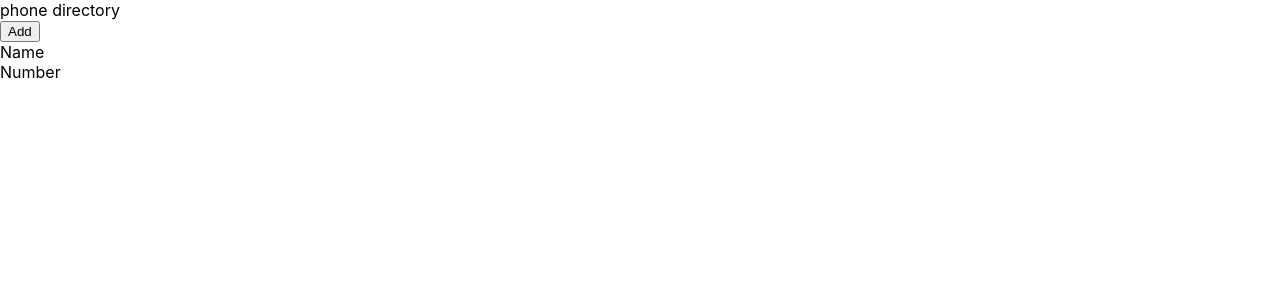
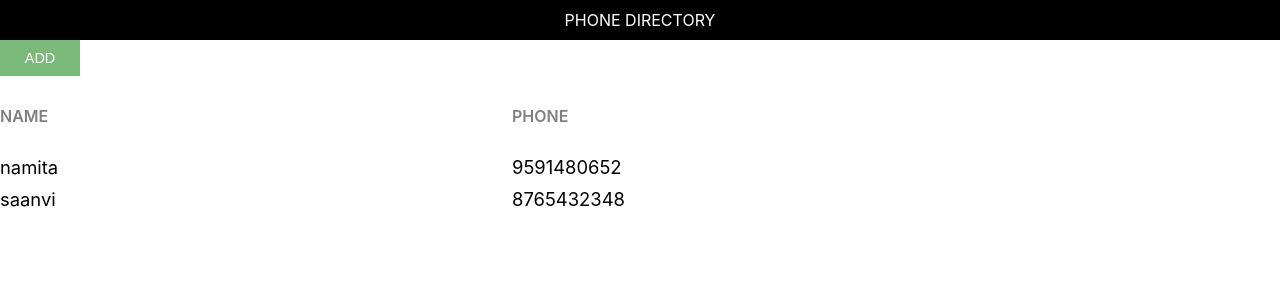
Before and after one commit to Namita2/phone-directory, a React (Create React App) app: page / in a window 1280 px wide. Shown: the top 300 px of the page. Built offline with nearby package versions, Linux system fonts and the light colour scheme.

Commit message:
rendered dynamically

```diff
--- /dev/null
+++ b/src/App.css
@@ -0,0 +1,40 @@
+.custom-btn {
+    padding: 10px;
+    border: none;
+    margin-right: 10px;
+    text-transform: uppercase;
+    width: 80px;
+    font-size: 0.9rem;
+    cursor: pointer;
+    outline: none;
+}
+
+.add-btn {
+    background: #7ab97a;
+    color: #fff;
+}
+
+.grid-container {
+    display: grid;
+    grid-template-columns: 40% 30% auto;
+    margin-bottom: 10px;
+}
+
+.heading-container {
+    margin: 30px 0 30px 0;
+    width: 100%;
+}
+
+.grid-item {
+    background-color: rgba(255, 255, 255, 0.8);
+    font-size: 1.15rem;
+    word-wrap: break-word;
+    padding-right: 10px;
+}
+
+.name-heading, .phone-heading {
+    font-size: 1rem;
+    font-weight: 600;
+    color: #808080;
+    text-transform: uppercase;
+}
--- a/src/App.js
+++ b/src/App.js
@@ -1,15 +1,32 @@
 import React from 'react';
 import Header from './Header';
+import './App.css';
 
 function App() {
+  let subscribers=[
+    {
+      name:'namita',number:9591480652,id:1
+    },
+    {
+      name:'saanvi',number:8765432348,id:2
+    }
+  ]
   return (
     <div>
       <Header />
-     <button>Add</button>
-    <div>
-      <span>Name</span><br/>
-      <span>Number</span>
-    </div>
+     <div className="component-body-container">
+          <button className="custom-btn add-btn">Add</button>
+
+          <div className="grid-container heading-container">
+            <span className="grid-item name-heading">Name</span>
+            <span className="grid-item phone-heading">Phone</span>
+          </div>
+          {subscribers.map(subscriber =>{ return <div key={subscriber.id}className="grid-container">
+            <span className="grid-item">{subscriber.name}</span>
+            <span className="grid-item">{subscriber.number}</span>
+          </div>})}
+
+          </div>
     </div>
  );
 }
--- a/src/Header.css
+++ b/src/Header.css
@@ -1,6 +1,7 @@
 .Header{
-    color:'white';
-    background:'black';
-    text-align:'center';
-    text-transform:'uppercase';
+    color:white;
+    background:black;
+    text-align:center;
+    text-transform:uppercase;
+    padding:10px;
 }
```
